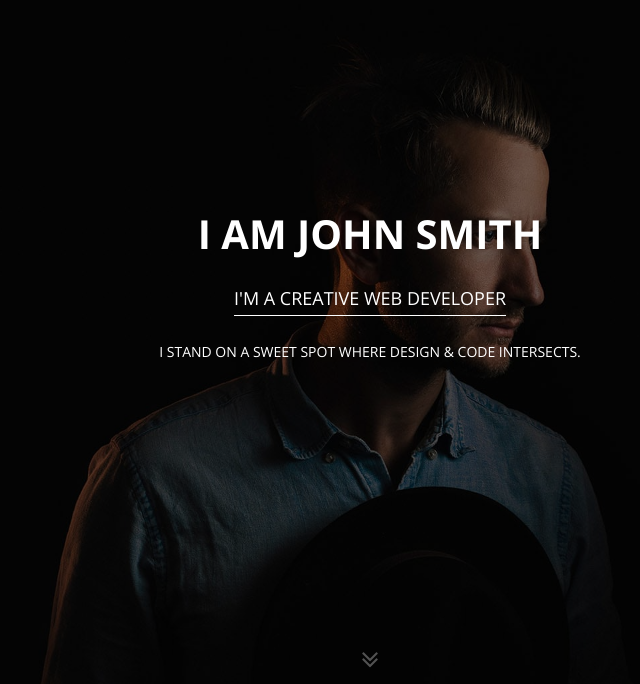
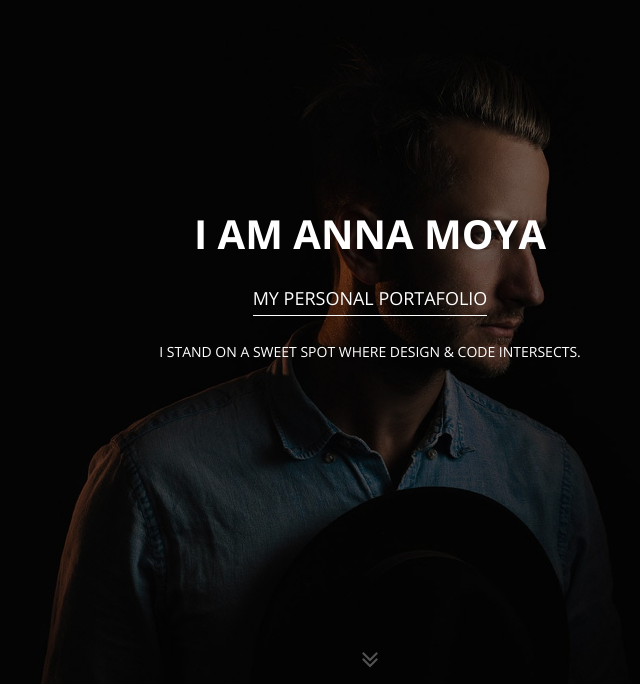
Before and after one commit to AnnaGabri/Portafolio-Personal, a plain HTML site: page index.html in a window 1280 px wide. Shown: the part 113-797 px from the top of the page, without its empty margins (270-910 px from the left). Drawn offline with nearby package versions, Linux system fonts and the light colour scheme.

Commit message:
Update index.html

```diff
--- a/index.html
+++ b/index.html
@@ -56,8 +56,8 @@
 
         <!-- Name & Description -->
         <div class="hero-content">
-            <h1>I am John Smith</h1>
-            <p class="hero-job"><span>I'M A CREATIVE WEB DEVELOPER</span></p>
+            <h1>I am Anna Moya</h1>
+            <p class="hero-job"><span>MY PERSONAL PORTAFOLIO</span></p>
             <p class="hero-job-desc">I STAND ON A SWEET SPOT WHERE DESIGN &amp; CODE INTERSECTS. </p>
 
         </div><!-- /.hero-content -->
```
